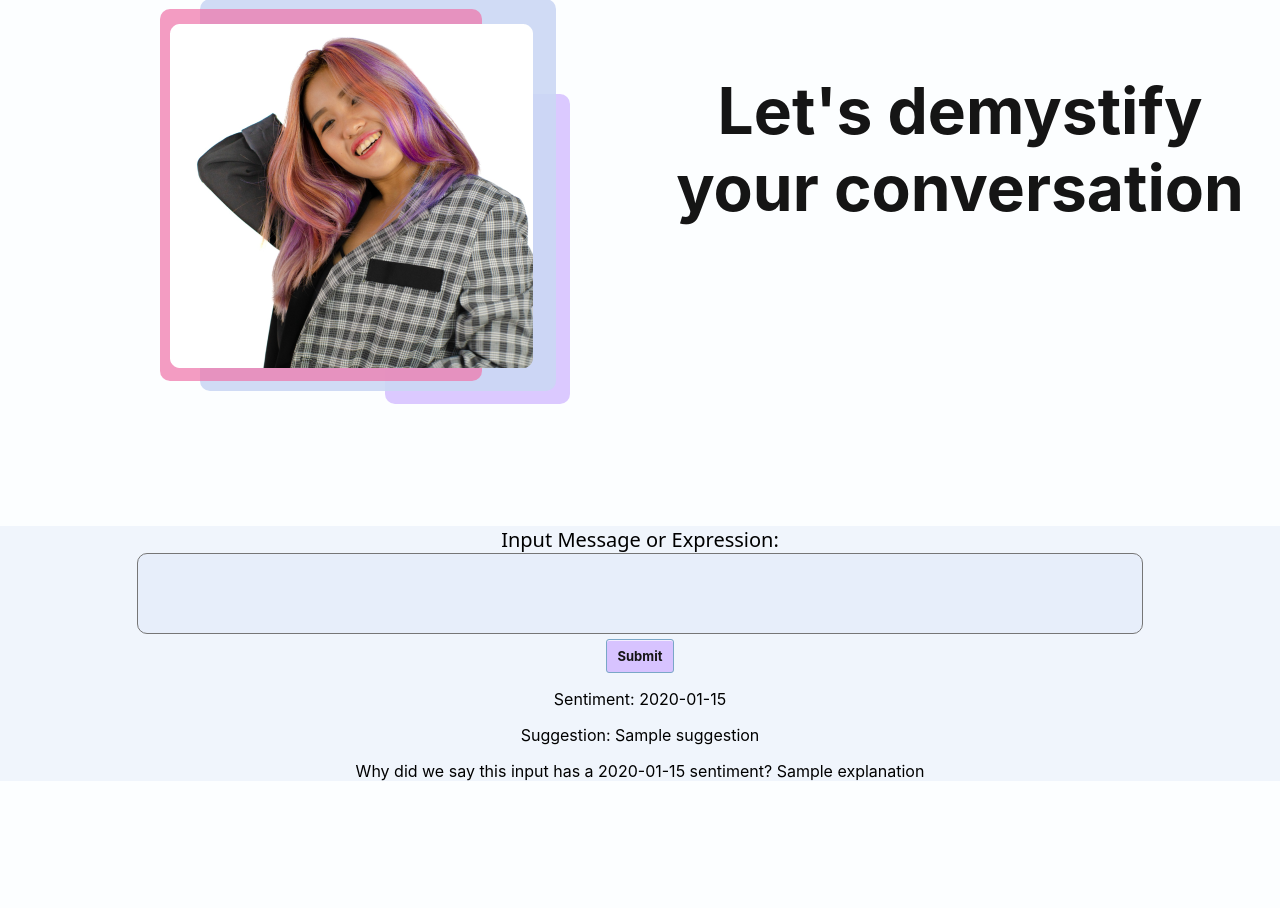
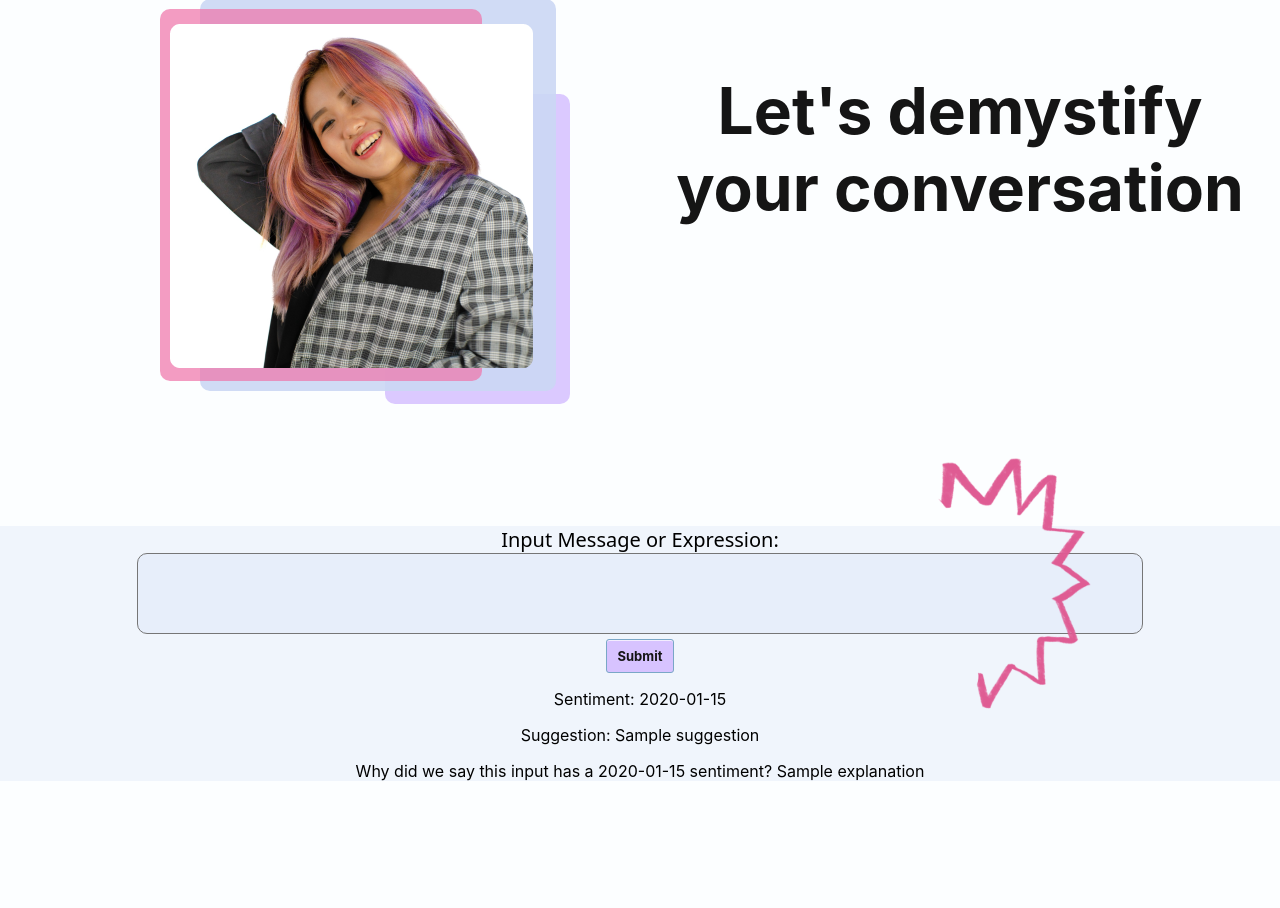
Before and after one commit to rockbison1230/CanTeachMe, a Flask app: template templates/index.html in a window 1280 px wide. Shown: the part 121-1029 px from the top of the page. Run offline with Flask 3, Linux system fonts and the light colour scheme; the template is opened without the code that fills it: most values are stand-ins (such as "Sample title", 1, 10 or a date in 2020).

Commit message:
Added pink icon around input box

```diff
--- a/static/css/style.css
+++ b/static/css/style.css
@@ -141,9 +141,19 @@ textarea {
   background: rgba(203, 215, 244, 0.25);
 }
 
-.pink-star-div{
-  display: inline;
-  z-index: 2;
+.form-member{
+  margin: 0;
+  position: relative;
+  padding: 0;
+}
+
+.pink-star-div img{
+  position: absolute;
+  z-index: 10;
+  width: 244.759px;
+  height: 318.586px;
+  top: -120px;
+  right: 150px;
 }
 
 .divisionBorder::before {
--- a/templates/index.html
+++ b/templates/index.html
@@ -47,15 +47,19 @@
         <div class = "container">
             <form method="POST" action="/">
                 <div class = "form-member">
-                    <label for="expression">Input Message or Expression:</label><br>
-                    <textarea rows="5" id="expression" name="expression">
-                    </textarea>
+                    <div class = "pink-star-div">
+                        <label for="expression">Input Message or Expression:</label><br>
+                        <textarea rows="5" id="expression" name="expression">
+                        </textarea>
+                        <img src="../static/images/pink-star.png" alt="A pink star like shape outlining the textbox">
+                    </div>
+
                 </div>
                 <button class="submit-button">
                     Submit
                 </button>
+            </form>
 
-            </form>
             <div class="sentiment-Display">
                 <p>Sentiment: <span class="{%if sentiment == 'Positive'%}sentiment-Positive-Display{% elif sentiment == 'Negative'%}sentiment-Negative-Display{% endif%}">{{sentiment}}</span></p>
                 <p class="suggestion-Display">Suggestion: {{suggestion}}</p>
```
